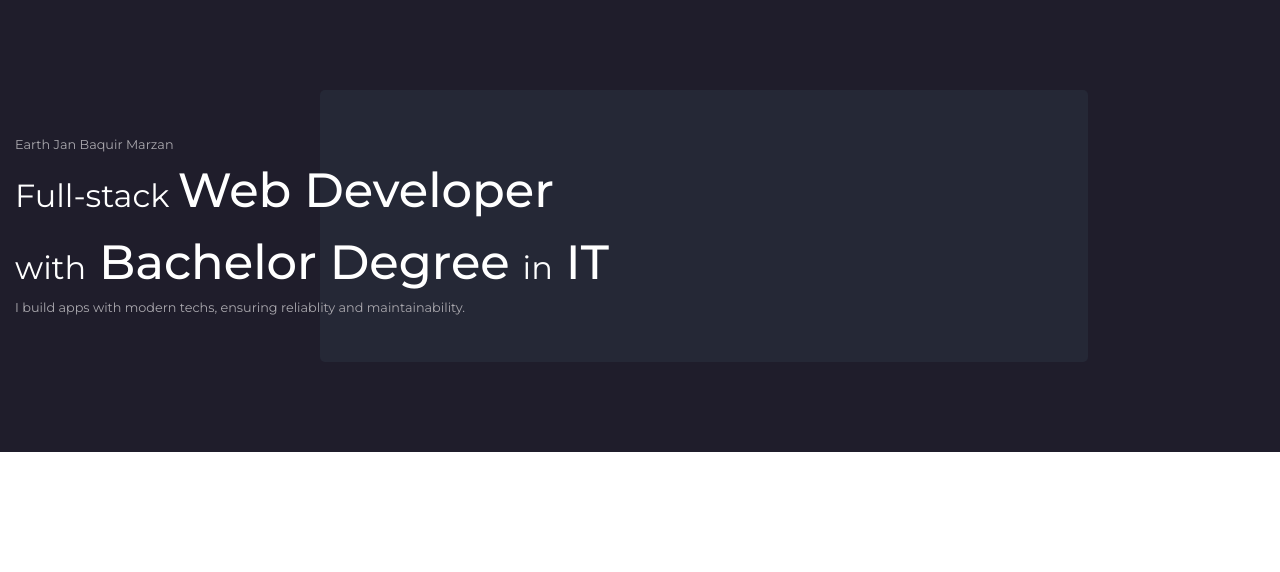
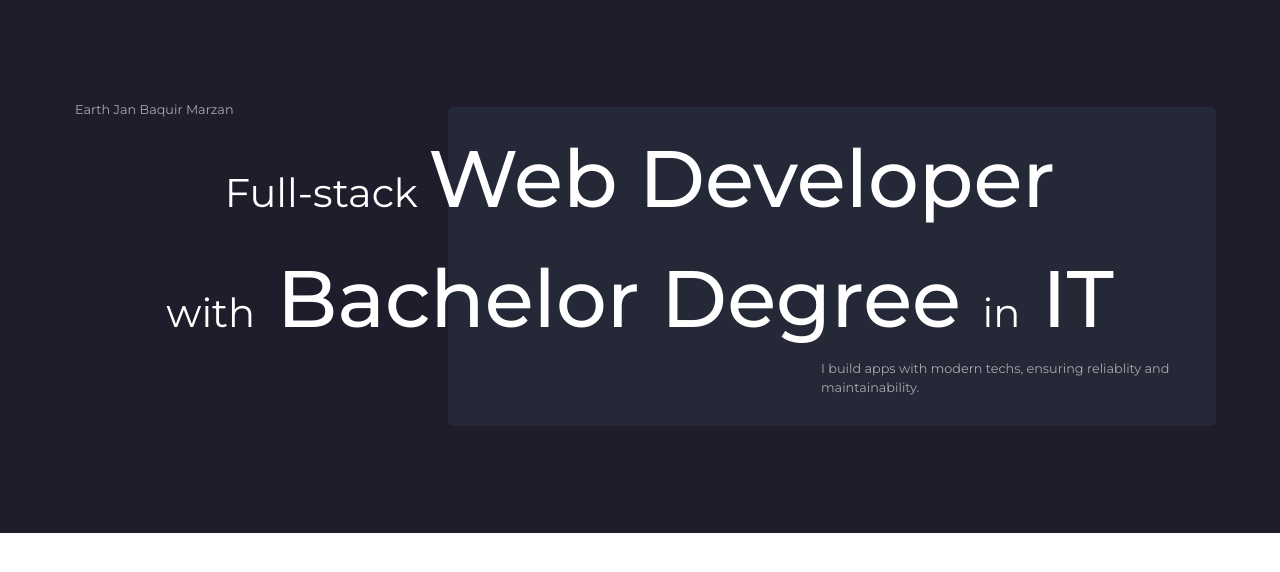
Before and after one commit to earthjan/earth, a React (Create React App) app: page / in a window 1280 px wide. Shown: the top 572 px of the page. Built offline with nearby package versions, Linux system fonts and the light colour scheme.

Commit message:
Add landing page UI for medium screens

```diff
--- a/src/components/templates/MainPage/MainPage.js
+++ b/src/components/templates/MainPage/MainPage.js
@@ -11,14 +11,14 @@ const MainPage = () => {
   return (
     <Box sx={styles.landingPageBase}>
       <Grid container sx={styles.gridBase}>
-        <GridItem>
-          <TextGray sx={styles.subtitle}>Earth Jan Baquir Marzan</TextGray>
+        <GridItem sx={styles.upperSubtitleBase}>
+          <TextGray sx={styles.subtitleUpper}>Earth Jan Baquir Marzan</TextGray>
         </GridItem>
         <GridItem sx={styles.mainTextBase}>
           <MainContent />
         </GridItem>
-        <GridItem>
-          <TextGray sx={styles.subtitle}>
+        <GridItem container={true} sx={styles.bottomSubtitleBase}>
+          <TextGray sx={styles.subtitleBottom}>
             I build apps with modern techs, ensuring reliablity and
             maintainability.
           </TextGray>
--- a/src/components/templates/MainPage/styles.js
+++ b/src/components/templates/MainPage/styles.js
@@ -16,52 +16,88 @@ const styles = {
     px: {
       xs: "15px",
     },
+    /**
+     * Overrides the py on >md
+     */
+    paddingTop: {
+      md: "100px",
+    },
   },
 
   mainTextContentParent: {
     justifyContent: {
       xs: "flex-start",
+      md: "center",
     },
   },
   mainTextContent: {
     fontSize: {
       xs: "1.3rem",
-      sm: "2rem"
+      sm: "2rem",
+      md: "2.5rem",
     },
   },
   mainTextContentSpan: {
     fontWeight: {
       xs: "bold",
-      sm: "medium"
+      sm: "medium",
     },
     fontSize: {
       xs: "1.8rem",
-      sm: "3rem"
+      sm: "3rem",
+      md: "5rem",
     },
   },
 
-  subtitle: {
-    fontSize: {
-      xs: "0.8rem",
+  upperSubtitleBase: {
+    paddingLeft: getSubtitlePaddingX()
+  },
+  subtitleUpper: {
+    fontSize: getSubtitleFontSize(),
+  },
+
+  bottomSubtitleBase: {
+    justifyContent: {
+      md: "flex-end",
     },
+    paddingRight: getSubtitlePaddingX()
+  },
+
+  subtitleBottom: {
+    fontSize: getSubtitleFontSize(),
+    width: {
+        md: "30vw"
+    }
   },
 
   extraBg: {
     position: "absolute",
     height: {
-        xs: "60%"
+      xs: "60%",
     },
     width: {
-        xs: "60vw"
+      xs: "60vw",
     },
     backgroundColor: "secondary.main",
     top: { xs: "20%" },
-    left: { xs: "25%" },
+    left: { xs: "25%", md: "35%" },
     zIndex: "-1",
     borderRadius: "5px",
-  }
+  },
 };
 
 export default styles;
 
 // =================== HELPER FUNCTIONS ===================
+
+function getSubtitleFontSize() {
+  return {
+    xs: "0.8rem",
+  };
+}
+
+function getSubtitlePaddingX() {
+    return {
+        md: "60px"
+    }
+}
```
